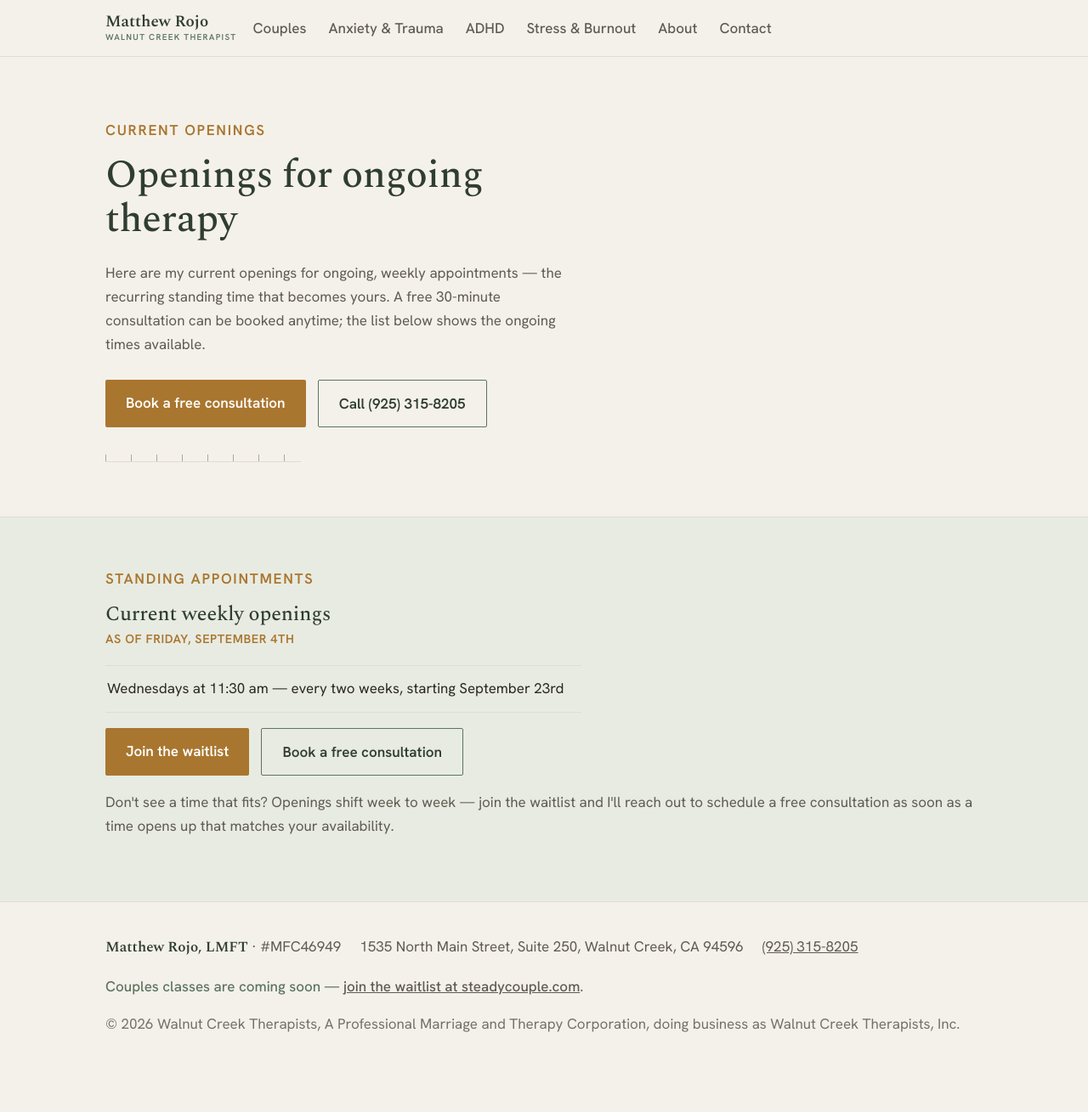
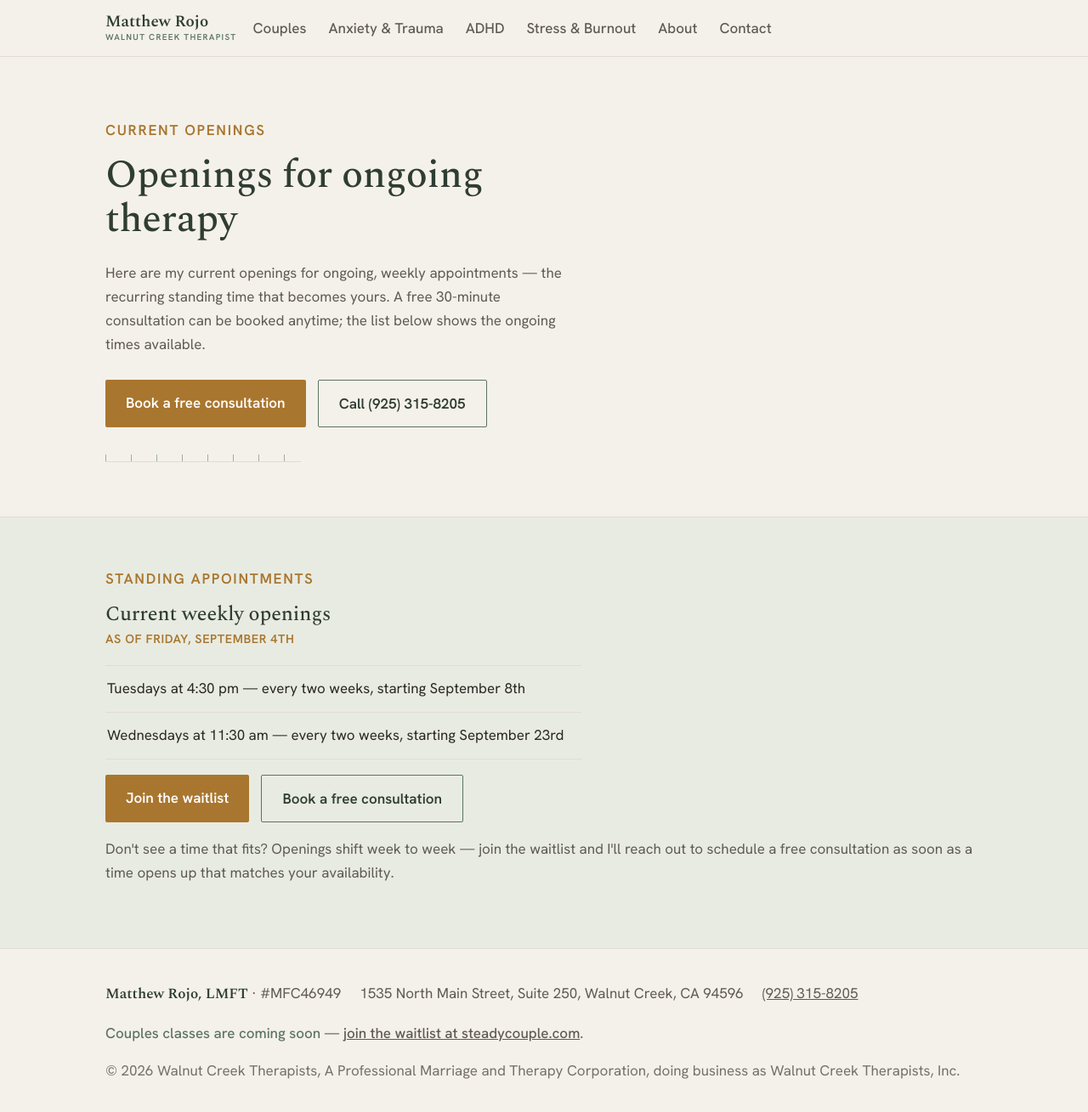
Before and after one commit to walnutcreektherapist/walnutcreektherapist.github.io, a Jekyll site: the page built from openings.html, in a window 1280 px wide and 1312 px high. Shown: the top 1309 px of the window at 85% size. Built offline with Jekyll 4.4.1, drawn with Linux system fonts in a browser that asks for light colours.

Commit message:
Update Tuesday slot time in configuration

```diff
--- a/_config.yml
+++ b/_config.yml
@@ -60,7 +60,7 @@ openings:
   waitlist_url: "https://walnutcreektherapists.clientsecure.me/contact-widget"
   slots:
     # - "Mondays at 10:15 am — every two weeks, starting August 31st"
-    # - "Tuesdays at 9:00 am — every two weeks, starting September 15th"
+     - "Tuesdays at 4:30 pm — every two weeks, starting September 8th"
      - "Wednesdays at 11:30 am — every two weeks, starting September 23rd"
     # - "Wednesdays at 12:45 pm — every week, starting August 19th"
     # - "Thursdays at 2:30 pm — every two weeks, starting August 27th"
```
